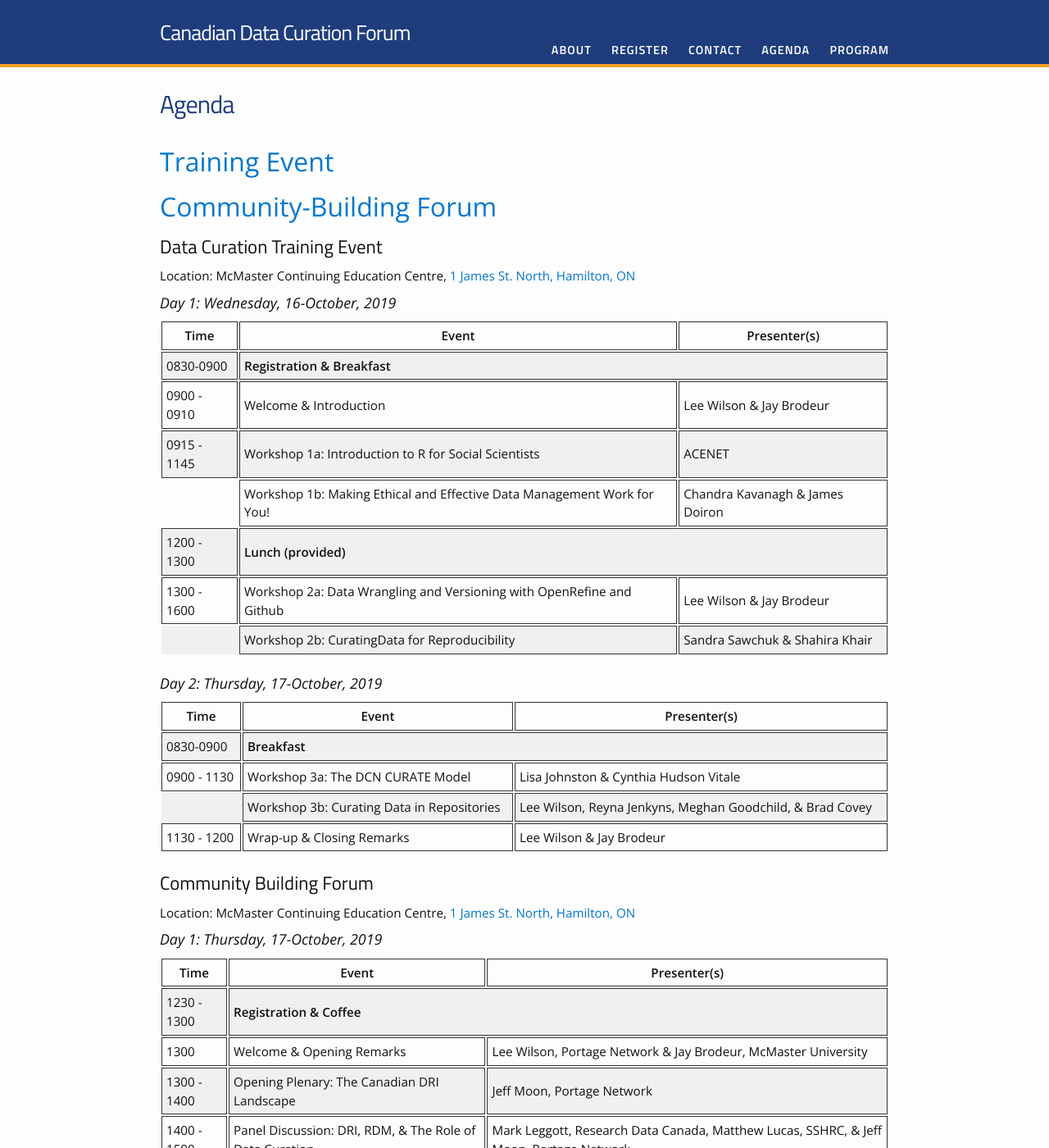
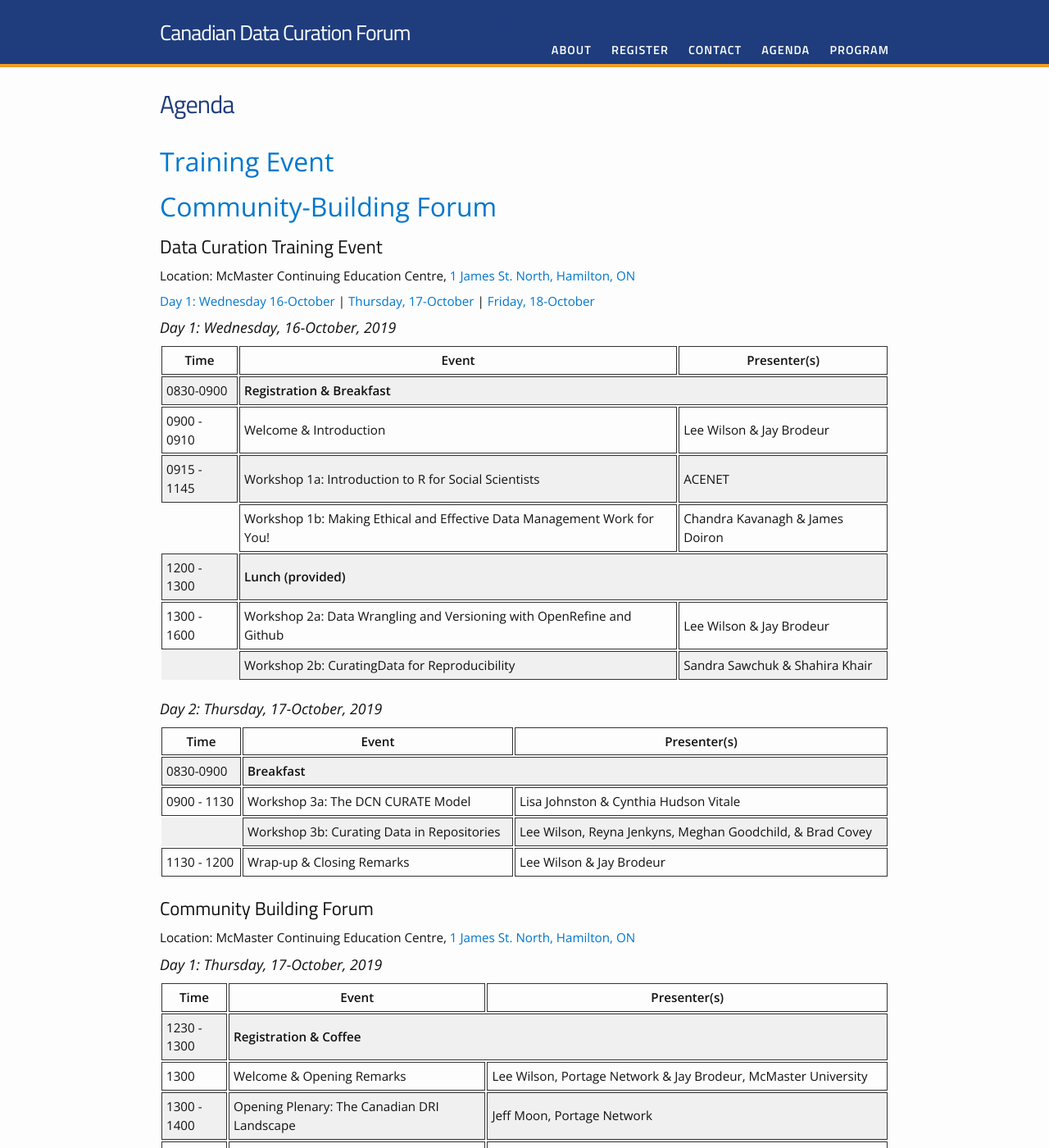
Before and after one commit to data-curation/data-curation.github.io, a Jekyll site: the page built from agenda.md, in a window 1280 px wide and 1400 px high. Shown: the whole window at 82% size. Built offline with Jekyll 4.4.1, drawn with Linux system fonts in a browser that asks for light colours; some of the changed text lies outside the part shown.

Commit message:
Update agenda.md

```diff
--- a/agenda.md
+++ b/agenda.md
@@ -11,7 +11,11 @@ permalink: /agenda/
 ## <a name="data-curation-training-event"></a>Data Curation Training Event
 Location: McMaster Continuing Education Centre, [1 James St. North, Hamilton, ON](https://goo.gl/maps/5kK3S6DEB4SJ8SYV8)
 
-### Day 1: Wednesday, 16-October, 2019
+<p><a href="#day-1">Day 1: Wednesday 16-October</a> |
+<a href="#day-2">Thursday, 17-October</a> |
+<a href="#day-3">Friday, 18-October</a></p>
+
+<h3 id="day-1">Day 1: Wednesday, 16-October, 2019</h3>
 
 
 <table class="one">
@@ -60,7 +64,7 @@ Location: McMaster Continuing Education Centre, [1 James St. North, Hamilton, ON
 </table>
 
 
-### Day 2: Thursday, 17-October, 2019
+<h3 id="day-2">Day 2: Thursday, 17-October, 2019</h3>
 
 
 <table class="one">
@@ -98,7 +102,7 @@ Location: McMaster Continuing Education Centre, [1 James St. North, Hamilton, ON
 ## <a name="community-building-forum"></a> Community Building Forum
 Location: McMaster Continuing Education Centre, [1 James St. North, Hamilton, ON](https://goo.gl/maps/5kK3S6DEB4SJ8SYV8)
 
-### Day 1: Thursday, 17-October, 2019
+<h3>Day 1: Thursday, 17-October, 2019</h3>
 
 
 <table class="one">
```
Also changed, not shown: other parts of agenda.md (+1 -1 lines).
